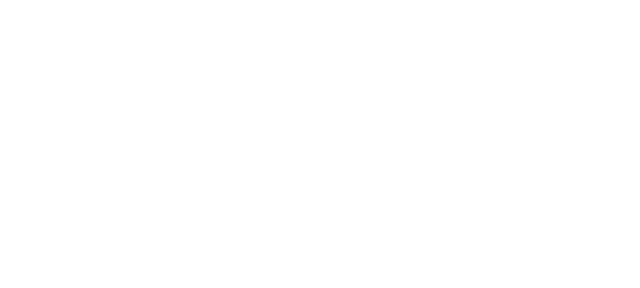
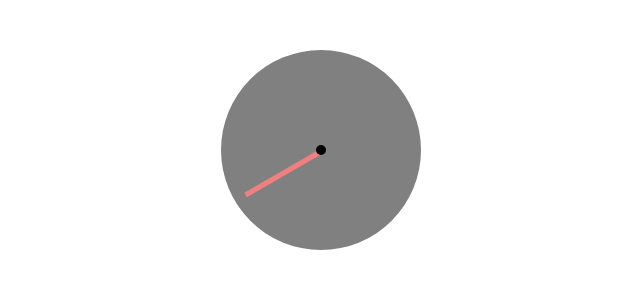
Before and after one commit to Harikrishnan0205/clock, a plain HTML site: page index.html in a window 1280 px wide. Shown: the whole page, without its empty margins (319-959 px from the left). Drawn offline with Linux system fonts and the light colour scheme.

Commit message:
created the clock design and added functionalites

```diff
--- a/index.html
+++ b/index.html
@@ -1,11 +1,19 @@
 <!DOCTYPE html>
 <html lang="en">
-<head>
-    <meta charset="UTF-8">
-    <meta name="viewport" content="width=device-width, initial-scale=1.0">
+  <head>
+    <meta charset="UTF-8" />
+    <meta name="viewport" content="width=device-width, initial-scale=1.0" />
     <title>Analog Clock</title>
-</head>
-<body>
+    <link rel="stylesheet" href="./style.css"/>
 
-</body>
+      <div class="clock">
+        <div id="min"></div>
+        <div id="center-dot"></div>
+        <div></div>
+      </div>
+
+  </head>
+  <body>
+     <script src="./script.js"></script>
+  </body>
 </html>
--- /dev/null
+++ b/script.js
@@ -0,0 +1,10 @@
+
+let min = document.getElementById('min');
+let angle = 0
+
+setInterval(() => {
+    let date = new Date();
+    let mins = date.getSeconds();
+    let seccal = mins * 6
+    min.style.transform = `rotate(${seccal}deg)`;
+},1000)
--- /dev/null
+++ b/style.css
@@ -0,0 +1,32 @@
+.clock{
+    width: 200px;
+    height:200px;
+    background-color: gray;
+    border-radius: 50%;
+    position: relative;
+    margin: 50px auto;
+}
+
+
+#center-dot{
+    width: 10px;
+    height:10px;
+    border-radius: 50%;
+    background-color: black;
+    position:absolute;
+     top: 50%;
+     left: 50%;
+     transform: translate(-50%, -50%);
+     z-index: 10;
+}
+#min{
+    width: 5px;
+    height:90px;
+     background-color: lightcoral;
+     position:absolute;
+     top: 10px;
+     left:50%;
+     transform: rotate(0deg);
+     transform-origin: bottom center;
+
+}
```
